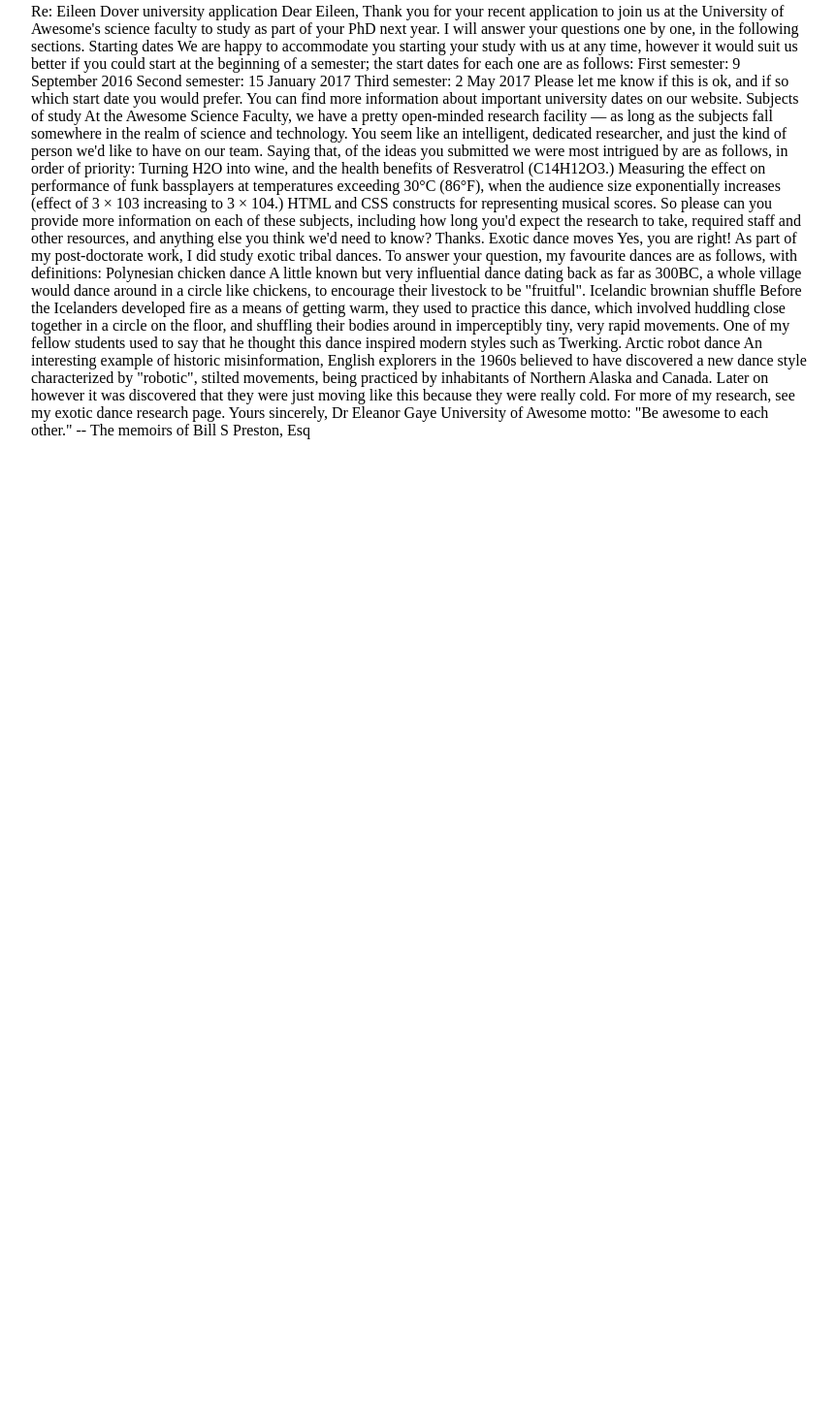
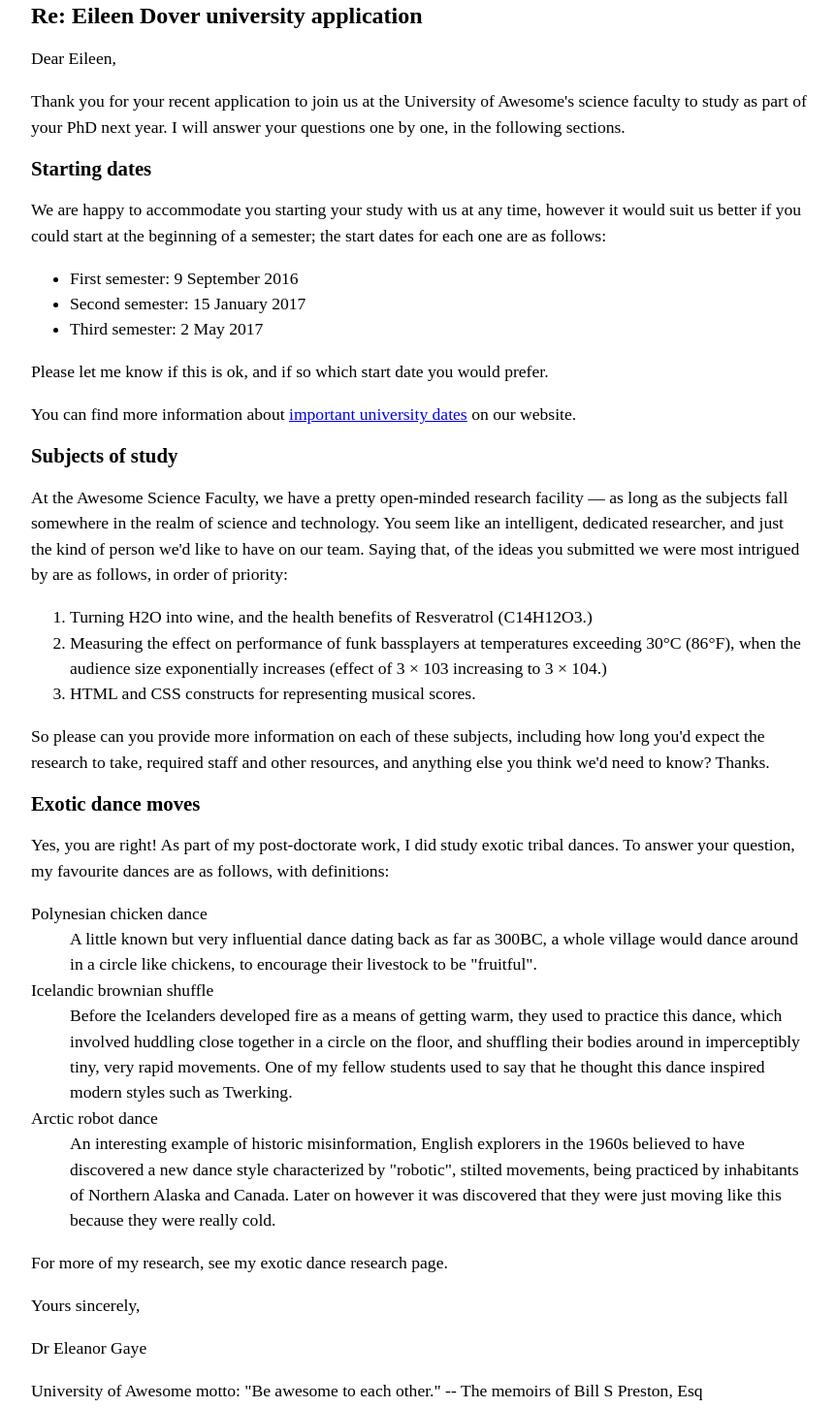
Before and after one commit to Kurkov11/mdn-practice-letter, a plain HTML site: page index.html in a window 1280 px wide. Shown: the part 412-1864 px from the top of the page at 97% size, without its empty margins (208-1070 px from the left). Before the commit the page ends 865 px from the top, so only its background shows below. Drawn offline with Linux system fonts and the light colour scheme.

Commit message:
Add tags

```diff
--- a/index.html
+++ b/index.html
@@ -31,52 +31,53 @@
     </address>
 
 
-    Re: Eileen Dover university application
+    <h1>Re: Eileen Dover university application</h1>
 
-    Dear Eileen,
+    <p>Dear Eileen,</p>
 
-    Thank you for your recent application to join us at the University of Awesome's science faculty to study as part of your PhD next year. I will answer your questions one by one, in the following sections.
+    <p>Thank you for your recent application to join us at the University of Awesome's science faculty to study as part of your PhD next year. I will answer your questions one by one, in the following sections.</p>
 
-    Starting dates
+    <h2>Starting dates</h2>
 
-    We are happy to accommodate you starting your study with us at any time, however it would suit us better if you could start at the beginning of a semester; the start dates for each one are as follows:
+    <p>We are happy to accommodate you starting your study with us at any time, however it would suit us better if you could start at the beginning of a semester; the start dates for each one are as follows:</p>
 
-    First semester: 9 September 2016
-    Second semester: 15 January 2017
-    Third semester: 2 May 2017
+    <ul>
+        <li>First semester: 9 September 2016</li>
+        <li>Second semester: 15 January 2017</li>
+        <li>Third semester: 2 May 2017</li>
+    </ul>
+    <p>Please let me know if this is ok, and if so which start date you would prefer.</p>
 
-    Please let me know if this is ok, and if so which start date you would prefer.
-
-    You can find more information about important university dates on our website.
+    <p>You can find more information about <a href="http://example.com">important university dates</a> on our website.</p>
 
 
-    Subjects of study
+    <h2>Subjects of study</h2>
 
-    At the Awesome Science Faculty, we have a pretty open-minded research facility — as long as the subjects fall somewhere in the realm of science and technology. You seem like an intelligent, dedicated researcher, and just the kind of person we'd like to have on our team. Saying that, of the ideas you submitted we were most intrigued by are as follows, in order of priority:
-
-    Turning H2O into wine, and the health benefits of Resveratrol (C14H12O3.)
-    Measuring the effect on performance of funk bassplayers at temperatures exceeding 30°C (86°F), when the audience size exponentially increases (effect of 3 × 103 increasing to 3 × 104.)
-    HTML and CSS constructs for representing musical scores.
-
-    So please can you provide more information on each of these subjects, including how long you'd expect the research to take, required staff and other resources, and anything else you think we'd need to know? Thanks.
+    <p>At the Awesome Science Faculty, we have a pretty open-minded research facility — as long as the subjects fall somewhere in the realm of science and technology. You seem like an intelligent, dedicated researcher, and just the kind of person we'd like to have on our team. Saying that, of the ideas you submitted we were most intrigued by are as follows, in order of priority:</p>
+    <ol>
+        <li>Turning H2O into wine, and the health benefits of Resveratrol (C14H12O3.)</li>
+        <li>Measuring the effect on performance of funk bassplayers at temperatures exceeding 30°C (86°F), when the audience size exponentially increases (effect of 3 × 103 increasing to 3 × 104.)</li>
+        <li>HTML and CSS constructs for representing musical scores.</li>
+    </ol>
+    <p>So please can you provide more information on each of these subjects, including how long you'd expect the research to take, required staff and other resources, and anything else you think we'd need to know? Thanks.</p>
 
 
-    Exotic dance moves
+    <h2>Exotic dance moves</h2>
 
-    Yes, you are right! As part of my post-doctorate work, I did study exotic tribal dances. To answer your question, my favourite dances are as follows, with definitions:
+    <p>Yes, you are right! As part of my post-doctorate work, I did study exotic tribal dances. To answer your question, my favourite dances are as follows, with definitions:</p>
+    <dl>
+        <dt>Polynesian chicken dance</dt>
+        <dd>A little known but very influential dance dating back as far as 300BC, a whole village would dance around in a circle like chickens, to encourage their livestock to be "fruitful".</dd>
+        <dt>Icelandic brownian shuffle</dt>
+        <dd>Before the Icelanders developed fire as a means of getting warm, they used to practice this dance, which involved huddling close together in a circle on the floor, and shuffling their bodies around in imperceptibly tiny, very rapid movements. One of my fellow students used to say that he thought this dance inspired modern styles such as Twerking.</dd>
+        <dt>Arctic robot dance</dt>
+        <dd>An interesting example of historic misinformation, English explorers in the 1960s believed to have discovered a new dance style characterized by "robotic", stilted movements, being practiced by inhabitants of Northern Alaska and Canada. Later on however it was discovered that they were just moving like this because they were really cold.</dd>
+    </dl>
+    <p>For more of my research, see my exotic dance research page.</p>
 
-    Polynesian chicken dance
-    A little known but very influential dance dating back as far as 300BC, a whole village would dance around in a circle like chickens, to encourage their livestock to be "fruitful".
-    Icelandic brownian shuffle
-    Before the Icelanders developed fire as a means of getting warm, they used to practice this dance, which involved huddling close together in a circle on the floor, and shuffling their bodies around in imperceptibly tiny, very rapid movements. One of my fellow students used to say that he thought this dance inspired modern styles such as Twerking.
-    Arctic robot dance
-    An interesting example of historic misinformation, English explorers in the 1960s believed to have discovered a new dance style characterized by "robotic", stilted movements, being practiced by inhabitants of Northern Alaska and Canada. Later on however it was discovered that they were just moving like this because they were really cold.
+    <p>Yours sincerely,</p>
+    <p>Dr Eleanor Gaye</p>
 
-    For more of my research, see my exotic dance research page.
-
-    Yours sincerely,
-    Dr Eleanor Gaye
-
-    University of Awesome motto: "Be awesome to each other." -- The memoirs of Bill S Preston, Esq
+    <p>University of Awesome motto: "Be awesome to each other." -- The memoirs of Bill S Preston, Esq</p>
 </body>
 </html>
```
